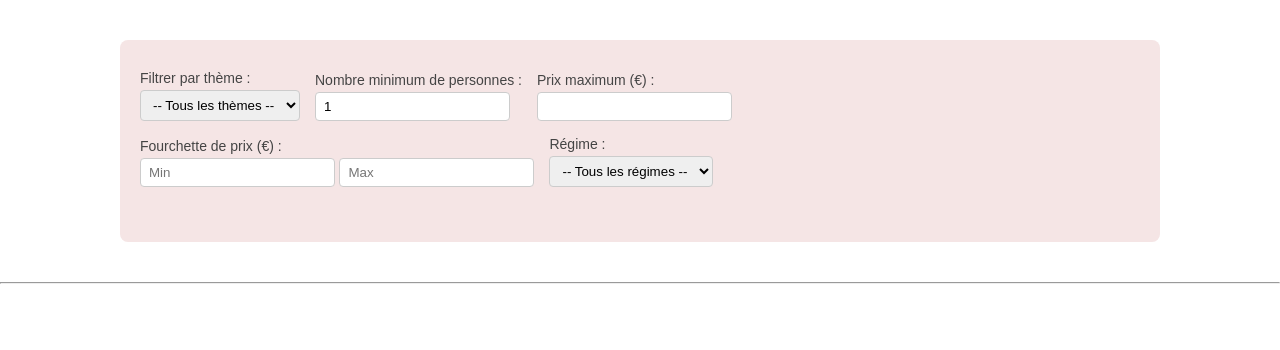
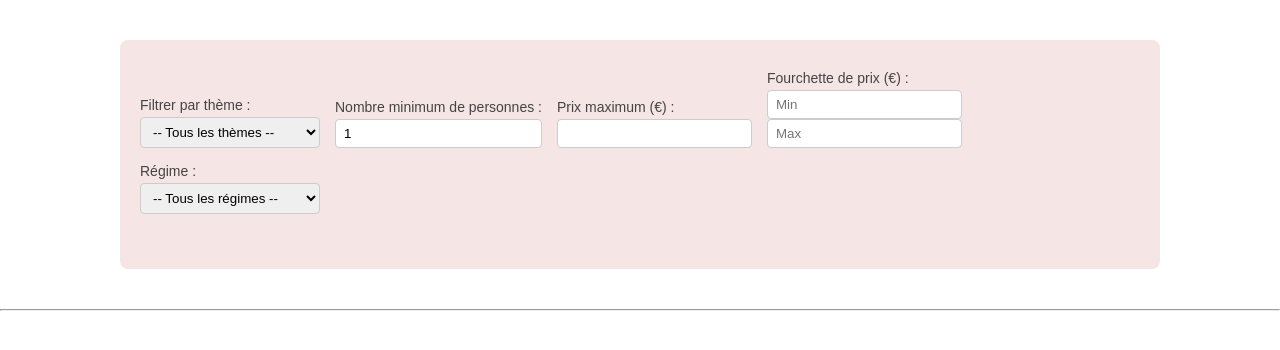
Before and after one commit to Armando-dev78/Projet-ECF-Application-Vite-et-Gourmand, a PHP site: page /Menus.php in a window 1280 px wide. Shown: the part 143-493 px from the top of the page. Run offline with PHP 8.4, Linux system fonts and the light colour scheme; data that the repository does not hold is empty.

Commit message:
Correction alignement filtres (largeur blocs)

```diff
--- a/public/css/style.css
+++ b/public/css/style.css
@@ -269,6 +269,12 @@ align-items:flex-end;
 margin-bottom:25px;
 }
 
+.filtres-menus > div{
+display:flex;
+flex-direction:column;
+min-width:180px;
+}
+
 .filtres-menus label{
 font-size:14px;
 display:block;
```
